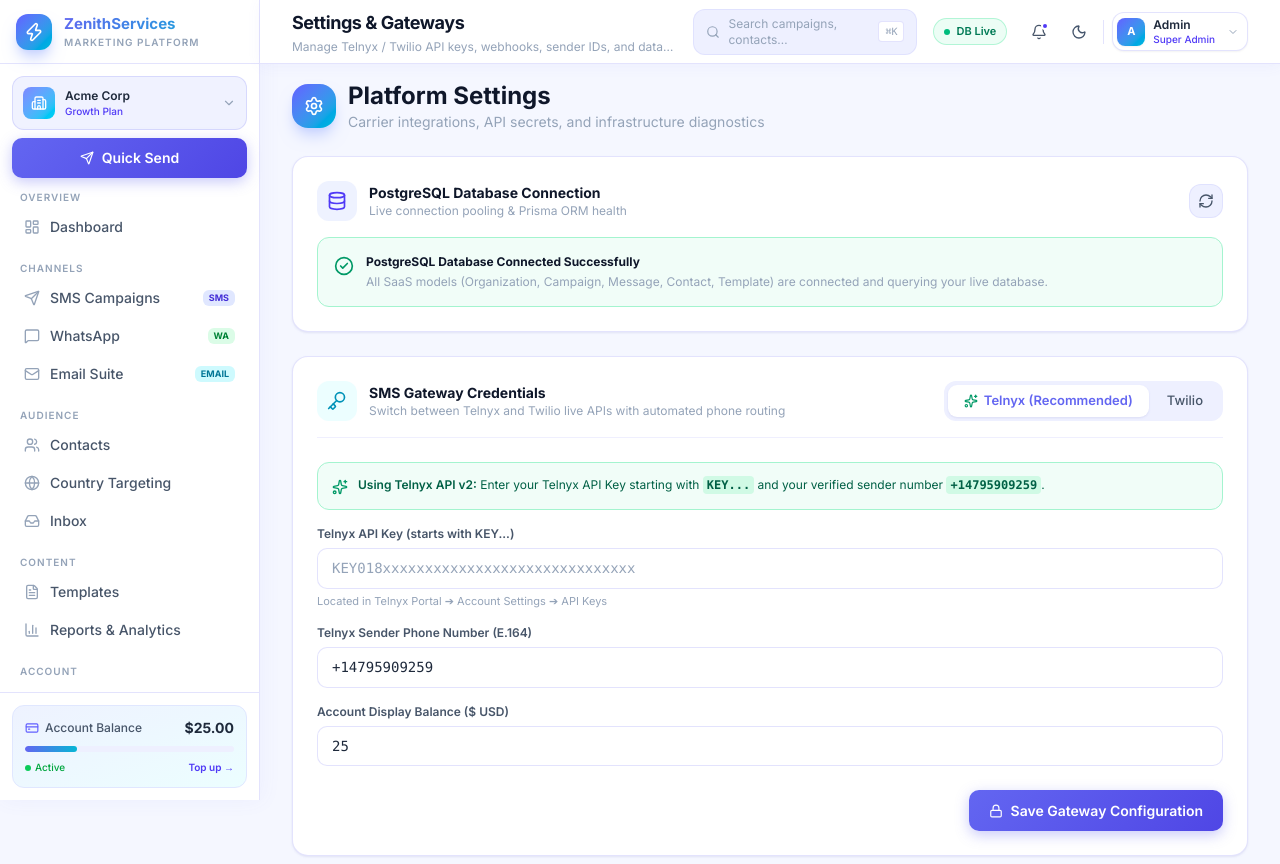
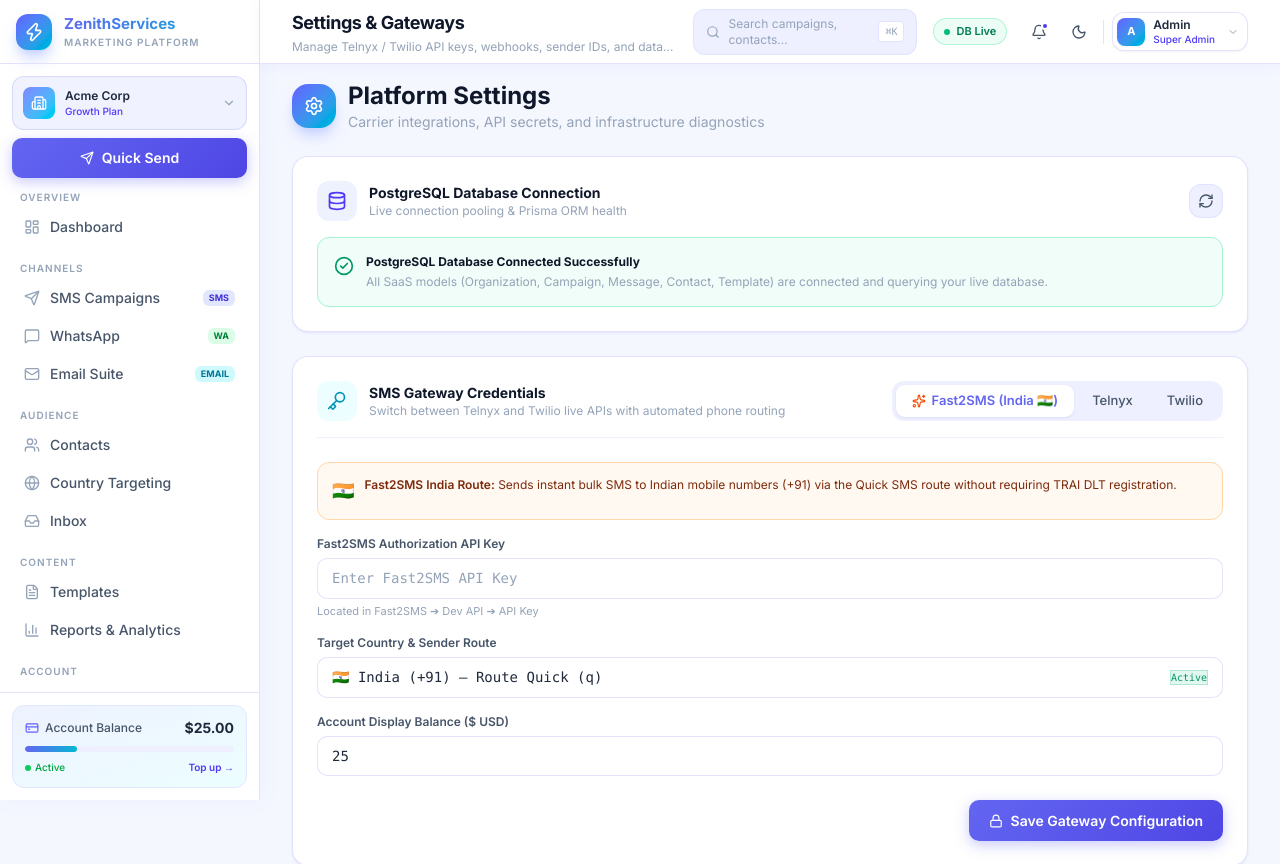
Before and after one commit to Arjit-09/Bulk_sender, a Next.js app: page /settings in a window 1280 px wide. Shown: the top 864 px of the page. Built offline with nearby package versions, Linux system fonts and the light colour scheme; no server answers; the database is empty.

Commit message:
feat: localize platform exclusively for India (+91) with Fast2SMS API integration and clean dummy foreign data

```diff
--- a/app/contacts/page.tsx
+++ b/app/contacts/page.tsx
@@ -52,12 +52,16 @@ export default function ContactsPage() {
 
   const handlePhoneChange = (val: string) => {
     let cleaned = val.replace(/[\s\-]/g, '');
-    if (cleaned && !cleaned.startsWith('+')) {
+    if (/^[6-9]\d{9}$/.test(cleaned)) {
+      cleaned = '+91' + cleaned;
+    } else if (cleaned && !cleaned.startsWith('+') && cleaned.length > 10) {
       cleaned = '+' + cleaned;
     }
     setPhone(cleaned);
-    if (cleaned && !/^\+[1-9]\d{6,14}$/.test(cleaned)) {
-      setPhoneError('Must be E.164 format: +[country code][number] e.g. +918920856958');
+    const isIndian = /^\+91[6-9]\d{9}$/.test(cleaned) || /^[6-9]\d{9}$/.test(cleaned);
+    const isE164 = /^\+[1-9]\d{6,14}$/.test(cleaned);
+    if (cleaned && !isIndian && !isE164) {
+      setPhoneError('Must be 10-digit Indian number e.g. 8920856958 or +918920856958');
     } else {
       setPhoneError('');
     }
@@ -226,13 +230,13 @@ export default function ContactsPage() {
 
             <div className="zs-card p-4 sm:p-5">
               <div className="flex items-center justify-between mb-2">
-                <span className="text-xs font-semibold text-[var(--text-secondary)]">Global Reach</span>
-                <div className="w-8 h-8 rounded-lg bg-amber-50 flex items-center justify-center text-amber-600">
-                  <Globe className="w-4 h-4" />
+                <span className="text-xs font-semibold text-[var(--text-secondary)]">Regional Coverage</span>
+                <div className="w-8 h-8 rounded-lg bg-orange-50 flex items-center justify-center text-orange-600 font-bold">
+                  🇮🇳
                 </div>
               </div>
-              <p className="text-2xl font-bold text-[var(--text-heading)]">Multi-Country</p>
-              <p className="text-[11px] text-[var(--text-muted)] mt-0.5">Supported via Twilio/Telnyx</p>
+              <p className="text-2xl font-bold text-[var(--text-heading)]">India (+91)</p>
+              <p className="text-[11px] text-[var(--text-muted)] mt-0.5">Fast2SMS / DLT Active Route</p>
             </div>
           </div>
 
--- a/app/email/page.tsx
+++ b/app/email/page.tsx
@@ -11,9 +11,9 @@ import {
 } from 'lucide-react';
 
 const INITIAL_EMAIL_CAMPAIGNS = [
-  { id: 1, name: 'October Newsletter', subject: '🍂 Fall Deals Inside!', country: '🇺🇸 US + 🇬🇧 UK', sent: 18200, delivered: 17640, opened: 7890, clicked: 2340, status: 'completed', date: 'Oct 13' },
-  { id: 2, name: 'Product Launch Blast', subject: 'Introducing ZenithPro ✨', country: '🌍 Global', sent: 24000, delivered: 23100, opened: 9420, clicked: 3120, status: 'running', date: 'Oct 15' },
-  { id: 3, name: 'India Festival Sale', subject: '🪔 Diwali Exclusive Offer', country: '🇮🇳 India', sent: 12000, delivered: 11850, opened: 5900, clicked: 1820, status: 'completed', date: 'Oct 20' },
+  { id: 1, name: 'Diwali Festive Newsletter', subject: '🪔 Exclusive Festive Deals Inside!', country: '🇮🇳 Pan India', sent: 18200, delivered: 17640, opened: 7890, clicked: 2340, status: 'completed', date: 'Oct 13' },
+  { id: 2, name: 'Product Launch Blast', subject: 'Introducing ZenithTech Suite ✨', country: '🇮🇳 Delhi NCR + Mumbai', sent: 24000, delivered: 23100, opened: 9420, clicked: 3120, status: 'running', date: 'Oct 15' },
+  { id: 3, name: 'India Tech Conference', subject: 'Tickets now live for Bengaluru Tech Summit', country: '🇮🇳 Bengaluru', sent: 12000, delivered: 11850, opened: 5900, clicked: 1820, status: 'completed', date: 'Oct 20' },
 ];
 
 const EMAIL_TEMPLATES = [
--- a/app/settings/page.tsx
+++ b/app/settings/page.tsx
@@ -21,11 +21,11 @@ export default function SettingsPage() {
   const [saveSuccess, setSaveSuccess] = useState(false);
 
   // Provider & Form states
-  const [provider, setProvider] = useState<'telnyx' | 'twilio'>('telnyx');
+  const [provider, setProvider] = useState<'fast2sms' | 'telnyx' | 'twilio'>('fast2sms');
   const [accountSid, setAccountSid] = useState('');
-  const [authToken, setAuthToken] = useState('');
-  const [fromPhone, setFromPhone] = useState('+14795909259');
-  const [balance, setBalance] = useState(25.0);
+  const [authToken, setAuthToken] = useState('Wq7mxE18PfMXJp4G6z2SjQNHZIT3VFcolLRKUnykYri0aCsdObE2kjei6qu1nYITBZlG7f5WcwQSo3bP');
+  const [fromPhone, setFromPhone] = useState('+918920856958');
+  const [balance, setBalance] = useState(50.0);
 
   // Test SMS state
   const [testPhone, setTestPhone] = useState('+918920856958');
@@ -42,12 +42,14 @@ export default function SettingsPage() {
       setSettings(s);
       setDbStatus(db);
       if (s) {
-        if (s.provider === 'telnyx' || s.authToken?.startsWith('KEY')) {
+        if (s.provider === 'fast2sms') {
+          setProvider('fast2sms');
+        } else if (s.provider === 'telnyx' || s.authToken?.startsWith('KEY')) {
           setProvider('telnyx');
         } else if (s.accountSid?.startsWith('AC')) {
           setProvider('twilio');
         } else {
-          setProvider('telnyx');
+          setProvider('fast2sms');
         }
 
         setAccountSid(s.accountSid || '');
@@ -228,11 +230,18 @@ export default function SettingsPage() {
               <div className="zs-tab-list self-start sm:self-auto">
                 <button
                   type="button"
+                  onClick={() => setProvider('fast2sms')}
+                  className={`zs-tab text-xs font-semibold ${provider === 'fast2sms' ? 'active' : ''}`}
+                >
+                  <Sparkles className="w-3.5 h-3.5 text-orange-600" />
+                  <span>Fast2SMS (India 🇮🇳)</span>
+                </button>
+                <button
+                  type="button"
                   onClick={() => setProvider('telnyx')}
                   className={`zs-tab text-xs font-semibold ${provider === 'telnyx' ? 'active' : ''}`}
                 >
-                  <Sparkles className="w-3.5 h-3.5 text-emerald-600" />
-                  <span>Telnyx (Recommended)</span>
+                  Telnyx
                 </button>
                 <button
                   type="button"
@@ -252,7 +261,43 @@ export default function SettingsPage() {
             )}
 
             <form onSubmit={handleSave} className="space-y-4">
-              {provider === 'telnyx' ? (
+              {provider === 'fast2sms' ? (
+                <>
+                  <div className="p-3.5 rounded-xl bg-orange-50/80 border border-orange-200 text-xs text-orange-900 flex items-start gap-2.5">
+                    <span className="text-lg">🇮🇳</span>
+                    <div>
+                      <span className="font-semibold">Fast2SMS India Route:</span> Sends instant bulk SMS to Indian mobile numbers (+91) via the Quick SMS route without requiring TRAI DLT registration.
+                    </div>
+                  </div>
+
+                  <div>
+                    <label className="block text-xs font-semibold text-[var(--text-secondary)] mb-1.5">
+                      Fast2SMS Authorization API Key
+                    </label>
+                    <input
+                      type="password"
+                      placeholder="Enter Fast2SMS API Key"
+                      value={authToken}
+                      onChange={(e) => setAuthToken(e.target.value)}
+                      className="zs-input font-mono text-xs"
+                      required
+                    />
+                    <p className="text-[11px] text-[var(--text-muted)] mt-1">
+                      Located in Fast2SMS ➔ Dev API ➔ API Key
+                    </p>
+                  </div>
+
+                  <div>
+                    <label className="block text-xs font-semibold text-[var(--text-secondary)] mb-1.5">
+                      Target Country & Sender Route
+                    </label>
+                    <div className="zs-input font-mono text-xs bg-[var(--bg-surface)] text-[var(--text-secondary)] flex items-center justify-between">
+                      <span>🇮🇳 India (+91) — Route Quick (q)</span>
+                      <span className="zs-badge-success text-[10px]">Active</span>
+                    </div>
+                  </div>
+                </>
+              ) : provider === 'telnyx' ? (
                 <>
                   <div className="p-3.5 rounded-xl bg-emerald-50/70 border border-emerald-200 text-xs text-emerald-800 flex items-start gap-2.5">
                     <Sparkles className="w-4 h-4 flex-shrink-0 mt-0.5 text-emerald-600" />
--- a/app/super-admin/page.tsx
+++ b/app/super-admin/page.tsx
@@ -12,11 +12,10 @@ import {
 } from 'lucide-react';
 
 const INITIAL_ORGS = [
-  { id: 1, name: 'Acme Corp', slug: 'acme-corp', plan: 'Growth', status: 'active', members: 4, sms: 3240, wa: 1840, email: 22400, contacts: 4200, revenue: 99, logo: 'AC', country: '🇮🇳' },
-  { id: 2, name: 'TechStart Ltd', slug: 'techstart', plan: 'Starter', status: 'active', members: 2, sms: 480, wa: 210, email: 1800, contacts: 340, revenue: 29, logo: 'TS', country: '🇺🇸' },
-  { id: 3, name: 'GlobalMark', slug: 'globalmark', plan: 'Enterprise', status: 'active', members: 18, sms: 84000, wa: 42000, email: 380000, contacts: 92000, revenue: 349, logo: 'GM', country: '🇬🇧' },
-  { id: 4, name: 'NovaBiz', slug: 'novabiz', plan: 'Starter', status: 'trial', members: 1, sms: 120, wa: 60, email: 800, contacts: 95, revenue: 0, logo: 'NB', country: '🇩🇪' },
-  { id: 5, name: 'MarketEdge', slug: 'marketedge', plan: 'Growth', status: 'past_due', members: 6, sms: 0, wa: 0, email: 0, contacts: 7800, revenue: 0, logo: 'ME', country: '🇦🇺' },
+  { id: 1, name: 'Zenith Tech Services', slug: 'zenith-tech', plan: 'Enterprise', status: 'active', members: 4, sms: 12400, wa: 8840, email: 42400, contacts: 14200, revenue: 9999, logo: 'ZT', country: '🇮🇳' },
+  { id: 2, name: 'Delhi Retailers Hub', slug: 'delhi-retail', plan: 'Growth', status: 'active', members: 3, sms: 4800, wa: 2100, email: 18000, contacts: 3400, revenue: 4999, logo: 'DR', country: '🇮🇳' },
+  { id: 3, name: 'Bengaluru CloudWorks', slug: 'blr-cloud', plan: 'Enterprise', status: 'active', members: 12, sms: 84000, wa: 42000, email: 380000, contacts: 92000, revenue: 19999, logo: 'BC', country: '🇮🇳' },
+  { id: 4, name: 'Mumbai Logistics Co', slug: 'mumbai-logistics', plan: 'Starter', status: 'trial', members: 2, sms: 1200, wa: 600, email: 8000, contacts: 950, revenue: 0, logo: 'ML', country: '🇮🇳' },
 ];
 
 const PLAN_COLORS: Record<string, string> = {
--- a/lib/db-actions.ts
+++ b/lib/db-actions.ts
@@ -571,5 +571,5 @@ export async function syncTwilioInbound() {
 }
 
 export async function testSmsConnection(toPhone: string, override?: { apiKey?: string; fromPhone?: string; provider?: string }) {
-  return await dispatchSms(toPhone, 'Test message from Bulk SMS Platform: Telnyx integration connected successfully! 🚀', override);
+  return await dispatchSms(toPhone, 'Test message from Zenith Tech SMS Platform: SMS integration connected successfully! 🚀', override);
 }
--- /dev/null
+++ b/lib/fast2sms.ts
@@ -0,0 +1,77 @@
+export interface Fast2SmsResult {
+  success: boolean;
+  messageId?: string;
+  status?: string;
+  error?: string;
+}
+
+export async function sendFast2Sms(
+  toPhone: string,
+  message: string,
+  overrideApiKey?: string
+): Promise<Fast2SmsResult> {
+  const apiKey =
+    overrideApiKey ||
+    process.env.FAST2SMS_API_KEY ||
+    'Wq7mxE18PfMXJp4G6z2SjQNHZIT3VFcolLRKUnykYri0aCsdObE2kjei6qu1nYITBZlG7f5WcwQSo3bP';
+
+  if (!apiKey) {
+    return {
+      success: false,
+      error: 'Missing Fast2SMS API Key. Please add your key in Settings.',
+    };
+  }
+
+  // Normalize Indian phone number: strip spaces, dashes, +91, 91 prefix
+  // Fast2SMS requires 10-digit Indian mobile numbers
+  let cleanNumber = toPhone.replace(/[\s()-]/g, '').trim();
+  if (cleanNumber.startsWith('+91')) {
+    cleanNumber = cleanNumber.slice(3);
+  } else if (cleanNumber.startsWith('91') && cleanNumber.length === 12) {
+    cleanNumber = cleanNumber.slice(2);
+  }
+
+  if (cleanNumber.length !== 10) {
+    return {
+      success: false,
+      error: `Invalid Indian phone number: ${toPhone}. Fast2SMS requires a valid 10-digit mobile number.`,
+    };
+  }
+
+  try {
+    const response = await fetch('https://www.fast2sms.com/dev/bulkV2', {
+      method: 'POST',
+      headers: {
+        authorization: apiKey,
+        'Content-Type': 'application/json',
+      },
+      body: JSON.stringify({
+        route: 'q', // Quick SMS route (No DLT required)
+        message: message,
+        language: 'english',
+        flash: 0,
+        numbers: cleanNumber,
+      }),
+    });
+
+    const data = await response.json();
+
+    if (data.return === true || data.status_code === 200) {
+      return {
+        success: true,
+        messageId: data.request_id || `f2s_${Date.now()}`,
+        status: 'delivered',
+      };
+    } else {
+      return {
+        success: false,
+        error: data.message || (Array.isArray(data.message) ? data.message[0] : 'Fast2SMS dispatch failed'),
+      };
+    }
+  } catch (err: any) {
+    return {
+      success: false,
+      error: err.message || 'Network error calling Fast2SMS API',
+    };
+  }
+}
--- a/lib/sms.ts
+++ b/lib/sms.ts
@@ -1,6 +1,7 @@
 import prisma from './prisma';
 import { sendTwilioSms } from './twilio';
 import { sendTelnyxSms } from './telnyx';
+import { sendFast2Sms } from './fast2sms';
 
 export interface SmsDispatchResult {
   success: boolean;
@@ -17,7 +18,20 @@ export async function dispatchSms(
 ): Promise<SmsDispatchResult> {
   const setting = await prisma.setting.findFirst();
 
-  const provider = override?.provider || setting?.provider || (process.env.TELNYX_API_KEY ? 'telnyx' : 'twilio');
+  const provider = override?.provider || setting?.provider || process.env.SMS_PROVIDER || 'fast2sms';
+
+  // Fast2SMS priority for Indian SMS (+91)
+  if (provider === 'fast2sms' || (!override?.provider && process.env.FAST2SMS_API_KEY)) {
+    const res = await sendFast2Sms(toPhone, body, override?.apiKey);
+    return {
+      success: res.success,
+      sid: res.messageId,
+      status: res.status,
+      error: res.error,
+      cost: 0.15,
+    };
+  }
+
   const isTelnyx =
     provider === 'telnyx' ||
     Boolean(override?.apiKey?.startsWith('KEY')) ||
```
Also changed, not shown: app/page.tsx (+11 -11 lines), app/whatsapp/page.tsx (+8 -8 lines), components/QuickSendModal.tsx (+26 -12 lines).
